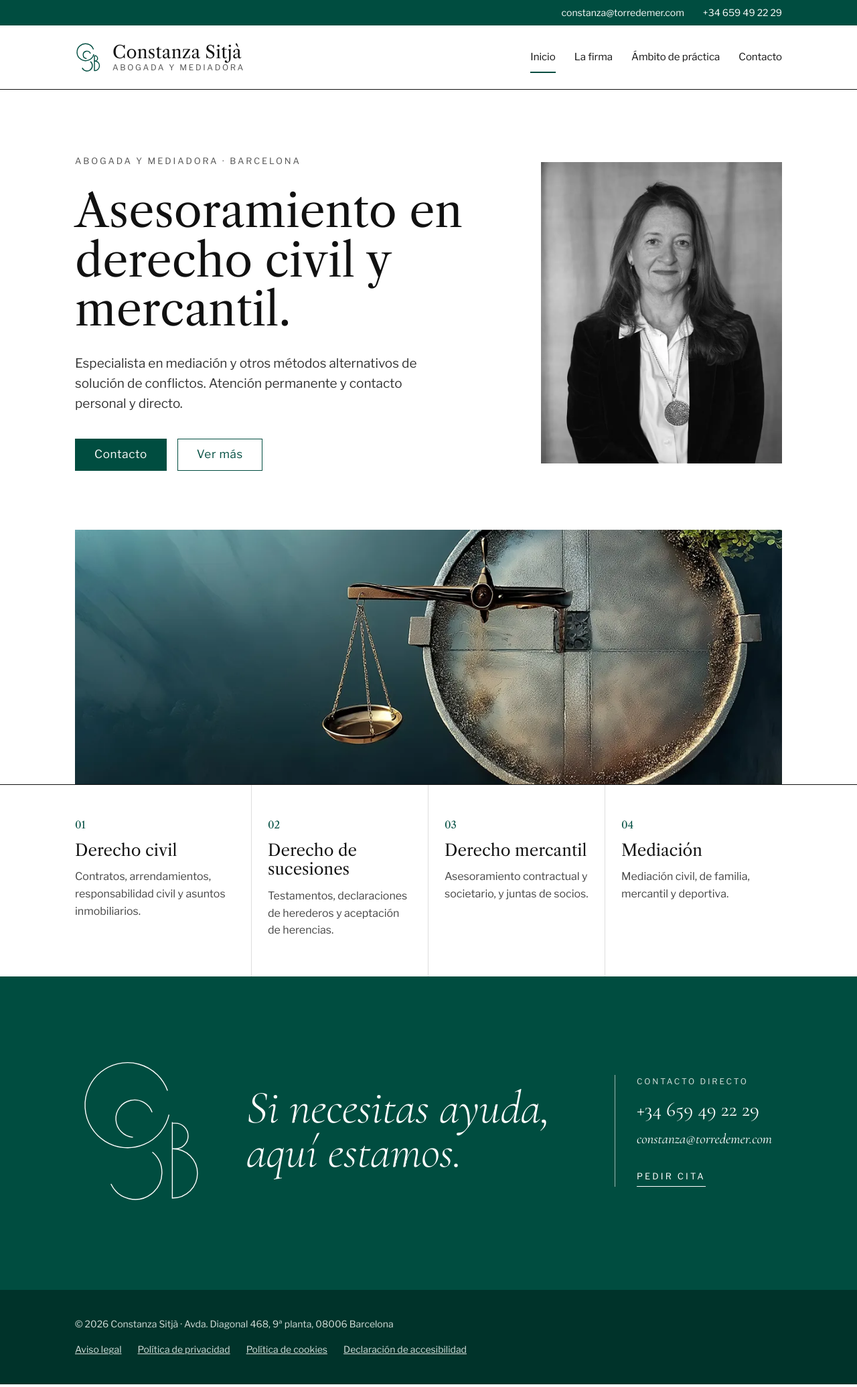
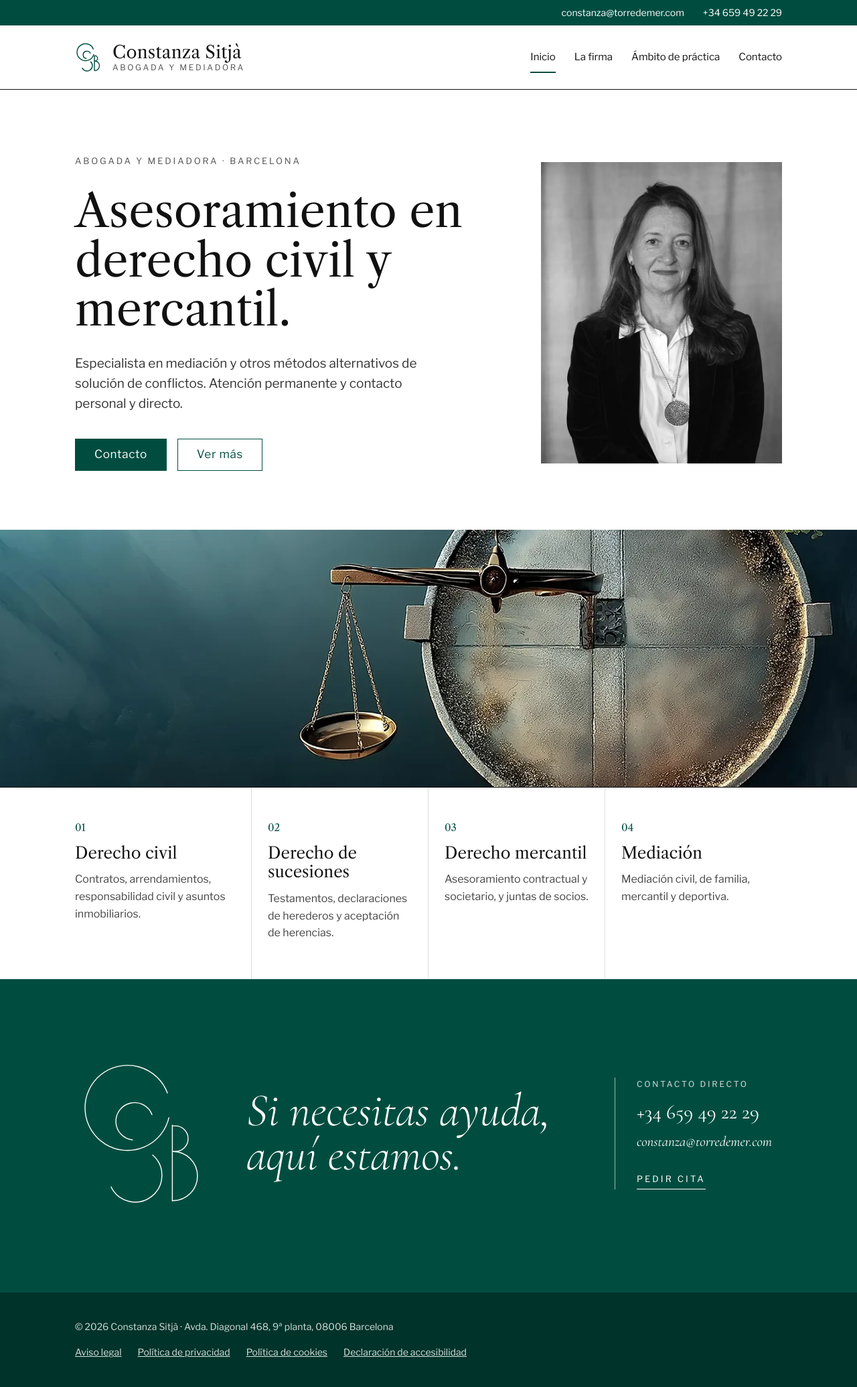
Before and after one commit to constanzasitjaabogada/website, a Jekyll site: the page built from index.html, in a window 1280 px wide. Shown: the whole page at 67% size. Built offline with Jekyll 4.4.1, drawn with Linux system fonts in a browser that asks for light colours.

Commit message:
Fotos de banda otra vez de lado a lado, con versión de 2000 px
Las fotos de origen miden 1200 px; para pantallas grandes se sirve una versión
ampliada con Lanczos y enfoque suave, más limpia que la ampliación del navegador.

Co-Authored-By: Claude Opus 5.5 <noreply@anthropic.com>
Claude-Session: https://claude.ai/code/session_01VzFi1JvKP2KNUvey29o5pg

```diff
--- a/ambito-de-practica.html
+++ b/ambito-de-practica.html
@@ -4,7 +4,7 @@ title: "Ámbito de práctica"
 permalink: /ambito-de-practica/
 description: "Especialista en derecho civil, sucesiones, mercantil y mediación. Soluciones legales y extrajudiciales con trato cercano y profesional en Barcelona."
 ---
-<div class="banda"><img style="object-position: center 62%" class="banda-foto" src="{{ '/assets/img/ambito.webp' | relative_url }}" srcset="{{ '/assets/img/ambito-800.webp' | relative_url }} 800w, {{ '/assets/img/ambito.webp' | relative_url }} 2000w" sizes="(min-width: 1200px) 1200px, 100vw" alt=""></div>
+<div class="banda"><img style="object-position: center 62%" class="banda-foto" src="{{ '/assets/img/ambito.webp' | relative_url }}" srcset="{{ '/assets/img/ambito-800.webp' | relative_url }} 800w, {{ '/assets/img/ambito.webp' | relative_url }} 2000w" sizes="100vw" alt=""></div>
 
 <section class="ambito contenedor">
   <p class="etiqueta">Ámbito de práctica</p>
--- a/assets/css/main.css
+++ b/assets/css/main.css
@@ -67,11 +67,11 @@ p { margin: 0; }
 .menu a[aria-current="page"] { border-bottom-color: var(--verde); }
 
 /* Fotos en banda */
-.banda { position: relative; max-width: calc(var(--ancho) - 64px); margin: 0 auto; }
-/* Las fotos de origen miden unos 1200 px: la banda se alinea con el contenido para no ampliarlas */
+.banda { position: relative; }
+/* Las fotos de origen miden unos 1200 px; para pantallas grandes hay versiones de 2000 px ampliadas con Lanczos y enfoque suave */
 
-.banda-foto { width: 100%; height: clamp(220px, 23vw, 300px); object-fit: cover; }
-.banda-foto--alta { height: clamp(240px, 30vw, 380px); }
+.banda-foto { width: 100%; height: clamp(220px, 23vw, 420px); object-fit: cover; }
+.banda-foto--alta { height: clamp(240px, 30vw, 520px); }
 
 /* Portada */
 .portada { display: flex; flex-wrap: wrap; align-items: center; gap: 56px; padding-top: 96px; padding-bottom: 88px; }
--- a/contacto.html
+++ b/contacto.html
@@ -4,7 +4,7 @@ title: "Contacto"
 permalink: /contacto/
 description: "¿Necesitas asesoramiento legal? Contacta con Constanza Sitjà, abogada en Barcelona. Atención directa, cercana y profesional en derecho civil y mercantil."
 ---
-<div class="banda"><img style="object-position: center 72%" class="banda-foto" src="{{ '/assets/img/contacto.webp' | relative_url }}" srcset="{{ '/assets/img/contacto-800.webp' | relative_url }} 800w, {{ '/assets/img/contacto.webp' | relative_url }} 1200w" sizes="(min-width: 1200px) 1200px, 100vw" alt=""></div>
+<div class="banda"><img style="object-position: center 72%" class="banda-foto" src="{{ '/assets/img/contacto.webp' | relative_url }}" srcset="{{ '/assets/img/contacto-800.webp' | relative_url }} 800w, {{ '/assets/img/contacto.webp' | relative_url }} 1200w, {{ '/assets/img/contacto-2000.webp' | relative_url }} 2000w" sizes="100vw" alt=""></div>
 
 <section class="contacto contenedor">
   <div class="contacto__datos">
--- a/index.html
+++ b/index.html
@@ -16,7 +16,7 @@ description: "Asesoramiento legal en derecho civil, sucesiones y mercantil. Cons
   <img class="portada__retrato" src="{{ '/assets/img/constanza-sitja-800.webp' | relative_url }}" srcset="{{ '/assets/img/constanza-sitja-800.webp' | relative_url }} 646w, {{ '/assets/img/constanza-sitja.webp' | relative_url }} 900w" sizes="(min-width: 900px) 360px, 90vw" width="360" height="446" alt="Retrato de Constanza Sitjà">
 </section>
 
-<div class="banda"><img style="object-position: center 58%" class="banda-foto banda-foto--alta" src="{{ '/assets/img/inicio.webp' | relative_url }}" srcset="{{ '/assets/img/inicio-800.webp' | relative_url }} 800w, {{ '/assets/img/inicio.webp' | relative_url }} 1200w" sizes="(min-width: 1200px) 1200px, 100vw" alt="" loading="lazy"></div>
+<div class="banda"><img style="object-position: center 58%" class="banda-foto banda-foto--alta" src="{{ '/assets/img/inicio.webp' | relative_url }}" srcset="{{ '/assets/img/inicio-800.webp' | relative_url }} 800w, {{ '/assets/img/inicio.webp' | relative_url }} 1200w, {{ '/assets/img/inicio-2000.webp' | relative_url }} 2000w" sizes="100vw" alt="" loading="lazy"></div>
 
 <section class="areas-resumen" aria-label="Ámbito de práctica">
   <div class="contenedor areas-resumen__rejilla">
--- a/la-firma.html
+++ b/la-firma.html
@@ -4,7 +4,7 @@ title: "La firma"
 permalink: /la-firma/
 description: "Despacho especializado en derecho civil, sucesiones y mercantil. Asesoría jurídica con trato directo, compromiso y experiencia en Barcelona."
 ---
-<div class="banda"><img style="object-position: center 50%" class="banda-foto" src="{{ '/assets/img/la-firma.webp' | relative_url }}" srcset="{{ '/assets/img/la-firma-800.webp' | relative_url }} 800w, {{ '/assets/img/la-firma.webp' | relative_url }} 1200w" sizes="(min-width: 1200px) 1200px, 100vw" alt=""></div>
+<div class="banda"><img style="object-position: center 50%" class="banda-foto" src="{{ '/assets/img/la-firma.webp' | relative_url }}" srcset="{{ '/assets/img/la-firma-800.webp' | relative_url }} 800w, {{ '/assets/img/la-firma.webp' | relative_url }} 1200w, {{ '/assets/img/la-firma-2000.webp' | relative_url }} 2000w" sizes="100vw" alt=""></div>
 
 <section class="firma contenedor">
   <img class="firma__retrato" src="{{ '/assets/img/constanza-sitja.webp' | relative_url }}" width="400" height="496" alt="Retrato de Constanza Sitjà">
```
Also changed, not shown: assets/img/contacto-2000.webp (added), assets/img/inicio-2000.webp (added), assets/img/la-firma-2000.webp (added).
